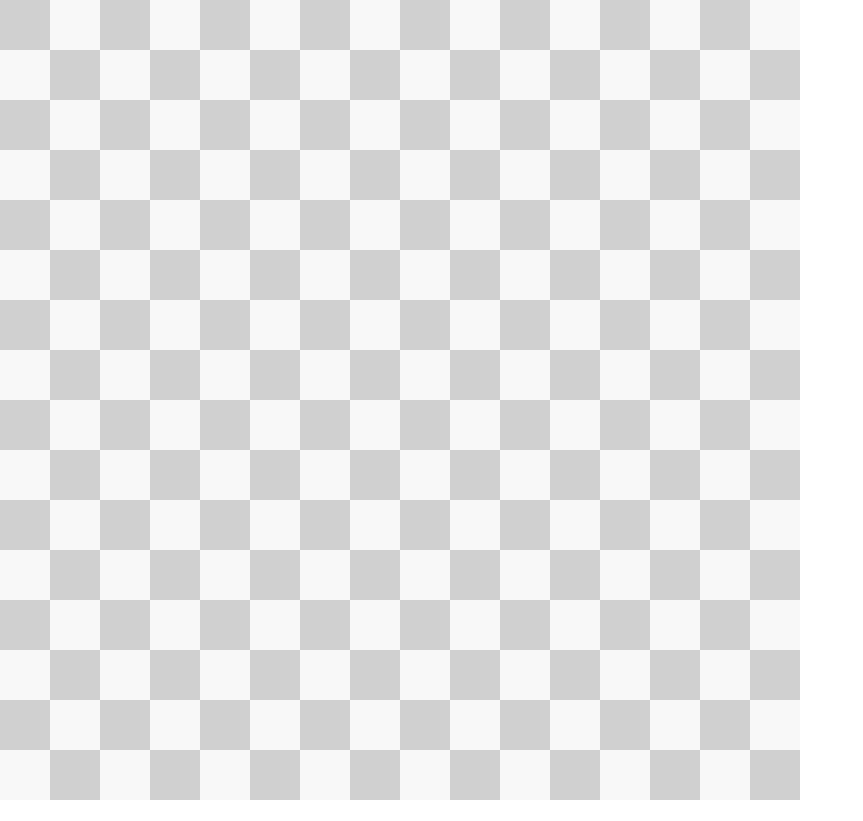
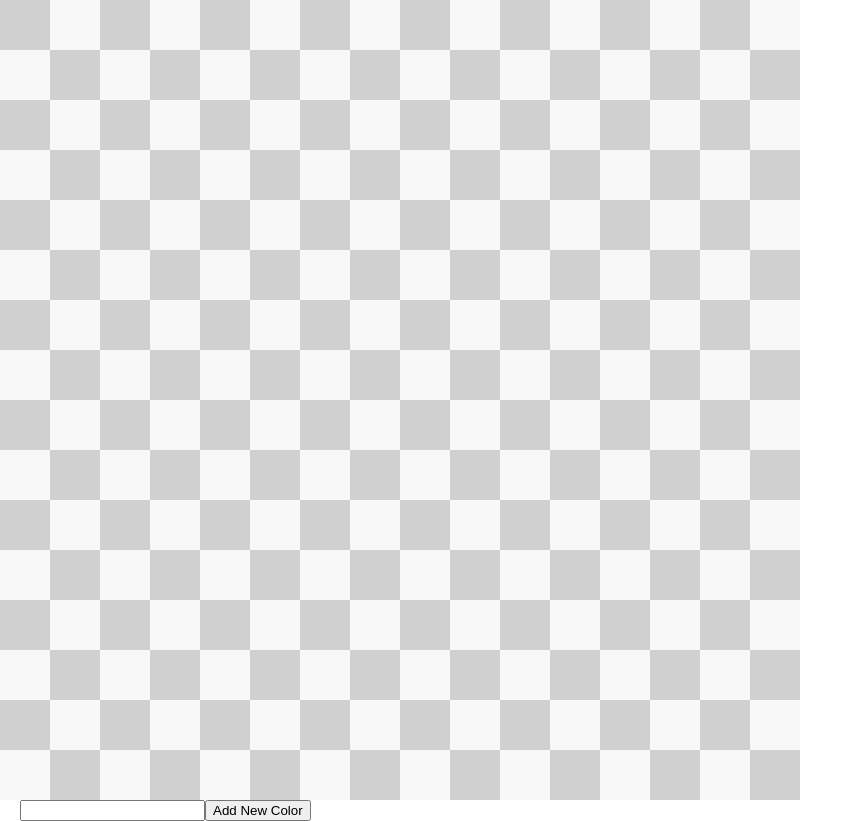
Before and after one commit to myokomu/pica, a React (Create React App) app: page / in a window 1280 px wide. Shown: the whole page, without its empty margins (0-863 px from the left). Built offline with nearby package versions, Linux system fonts and the light colour scheme.

Commit message:
implement control panel

```diff
--- a/src/App.css
+++ b/src/App.css
@@ -26,3 +26,23 @@
 .odd .column.even {
   background: #f8f8f8;
 }
+
+.control-panel {
+  display: inline-block;
+  margin-left: 20px;
+  vertical-align: top;
+}
+
+.control-panel .colors {
+  width: 200px;
+}
+
+.control-panel .color {
+  display: block;
+  text-align: center;
+  margin-top: 8px;
+  border-radius: 3px;
+  border: 2px solid #aaa;
+  height: 20px;
+  color: #fff;
+}
--- a/src/App.js
+++ b/src/App.js
@@ -1,5 +1,6 @@
 import React, {Component} from 'react'
 import Canvas from './Canvas'
+import ControlPanel from './ControlPanel'
 import './App.css'
 
 class App extends Component {
@@ -15,6 +16,7 @@ class App extends Component {
     return(
       <div>
         <Canvas rows={this.state.rows} columns={this.state.columns} />
+        <ControlPanel />
       </div>
     )
   }
--- /dev/null
+++ b/src/ControlPanel.js
@@ -0,0 +1,44 @@
+import _ from 'lodash'
+import React, {Component} from 'react'
+
+class ControlPanel extends Component {
+  constructor(props) {
+    super(props)
+    this.state = {
+      newColor: '',
+      colors: []
+    }
+  }
+
+  render() {
+    return (
+      <div className="control-panel">
+        <div className="color-pallette">
+          <input value={this.state.newColor}
+                 onChange={this.handleChange}>
+          </input>
+          <button onClick={this.handleClick}>Add New Color</button>
+          <div className="colors">
+            {this.state.colors.map((color, index) => {
+              return(
+                <div style={{background: color}} key={index}>{color}</div>
+            )})}
+          </div>
+        </div>
+      </div>
+    )
+  }
+
+  handleClick = () => {
+    let updatedColors= this.state.colors.concat(this.state.newColor)
+    this.setState({
+      colors: updatedColors
+    })
+  }
+
+  handleChange = (e) => {
+    this.setState({newColor: e.target.value})
+  }
+}
+
+export default ControlPanel
```
